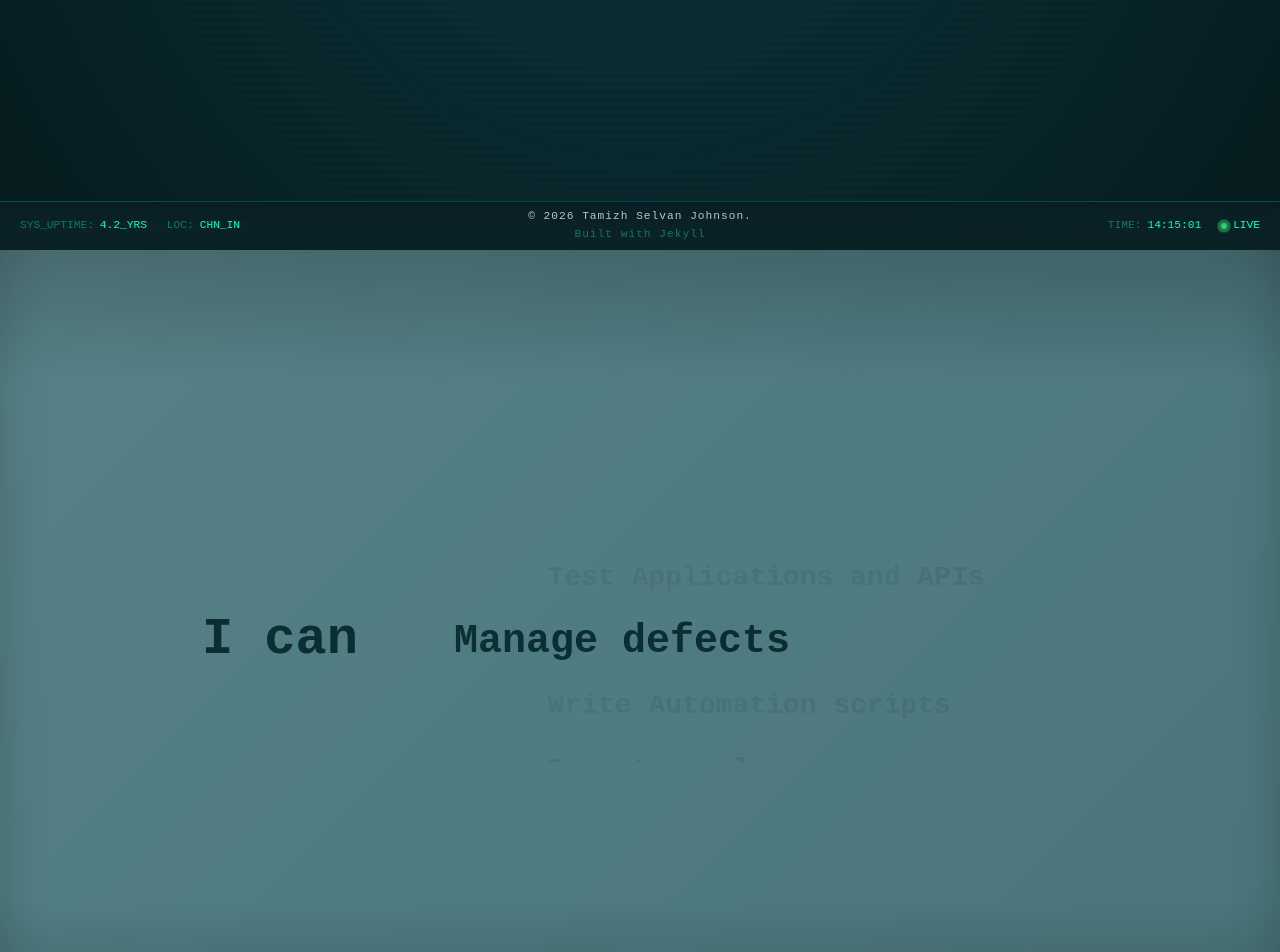
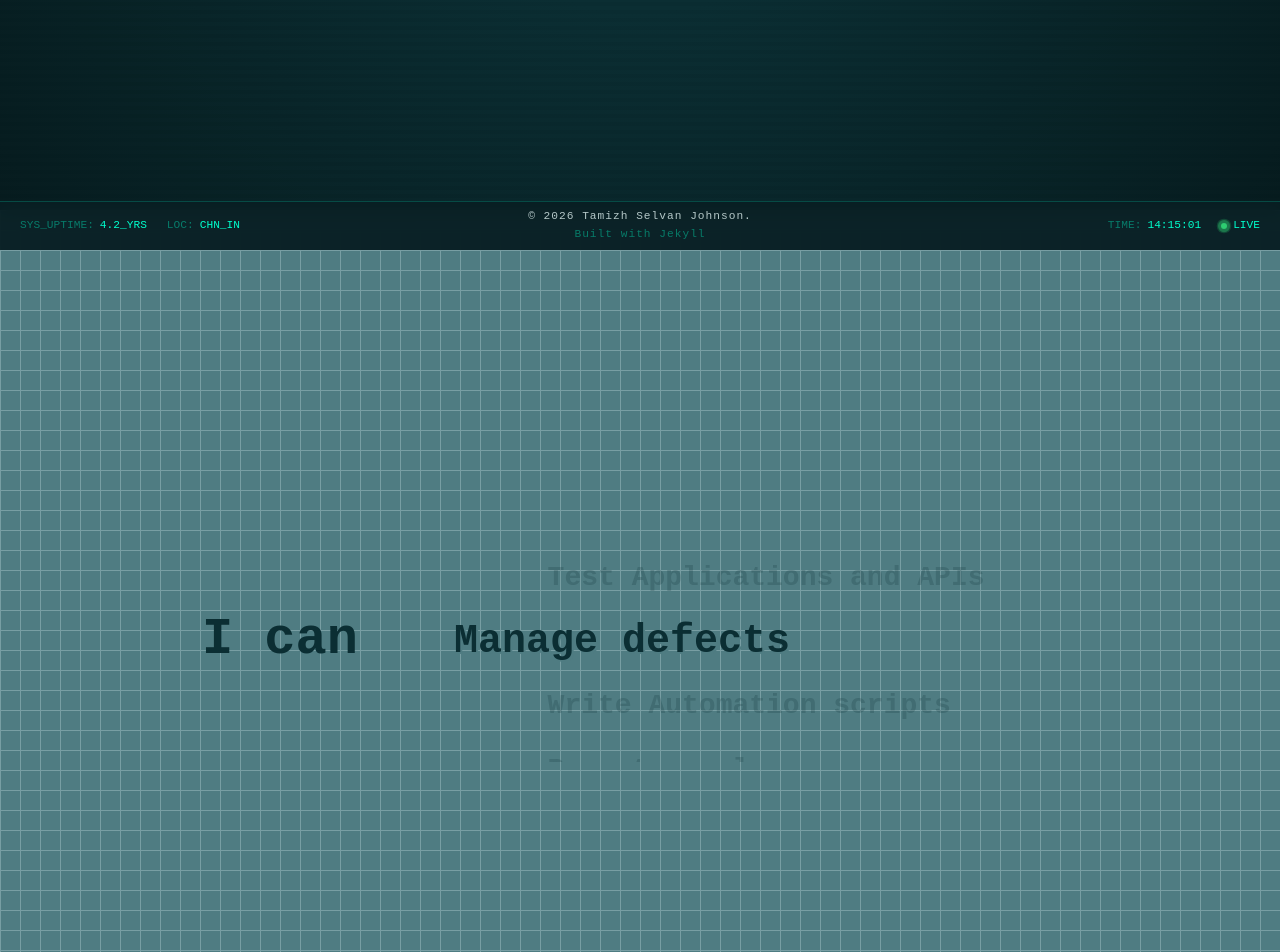
Before and after one commit to TyroTamizh/tyrotamizh.github.io, a Jekyll site: the page built from index.md, in a window 1280 px wide. Shown: the part 650-1602 px from the top of the page. Built offline with Jekyll 4.4.1, drawn with Linux system fonts in a browser that asks for light colours.

Commit message:
Minor fix 02

```diff
--- a/_sass/_about.scss
+++ b/_sass/_about.scss
@@ -117,6 +117,7 @@
 
     .spec-card {
       margin: 10px; // Add spacing between stacked cards
+      width: max-content;
     }
 
     .spec-header {
--- a/_sass/_trait.scss
+++ b/_sass/_trait.scss
@@ -1,30 +1,13 @@
 .trait {
-  background: linear-gradient(
-    to bottom,
-    darken($lightbgColor, 10%) 0%,
-    $lightbgColor 20%,
-    $lightbgColor 80%,
-    darken($lightbgColor, 10%) 100%
-  );
+  background-color: $lightbgColor;
+  background-image:
+  linear-gradient($darkTextColor 1px, transparent 1px),
+  linear-gradient(90deg, $darkTextColor 1px, transparent 1px);
+background-size: 20px 20px;
   color: $darkTextColor;
   font-family: $code-font;
   position: relative;
-  border-top: 2px solid rgba($lightTextColor, 0.1);
-  border-bottom: 2px solid rgba($lightTextColor, 0.1);
-
-  box-shadow: inset 0 0 50px rgba(0,0,0,0.2);
-  &::after {
-    content: "";
-    position: absolute;
-    top: 0; left: 0; width: 100%; height: 100%;
-    background: linear-gradient(
-      135deg,
-      rgba(255, 255, 255, 0.05) 0%,
-      transparent 50%,
-      rgba(0, 0, 0, 0.05) 100%
-    );
-    pointer-events: none;
-  }
+  background: linear-gradient();
   .container {
     display: flex;
     justify-content: space-between;
@@ -54,7 +37,7 @@
     font-size: 2.5em;
     font-weight: bold;
     transform: scale(0.7);
-    opacity: 0.25;
+    opacity: 0.5;
     transition: all 0.5s;
     color: rgba($darkbgColor, 0.4);
     &.active {
```
